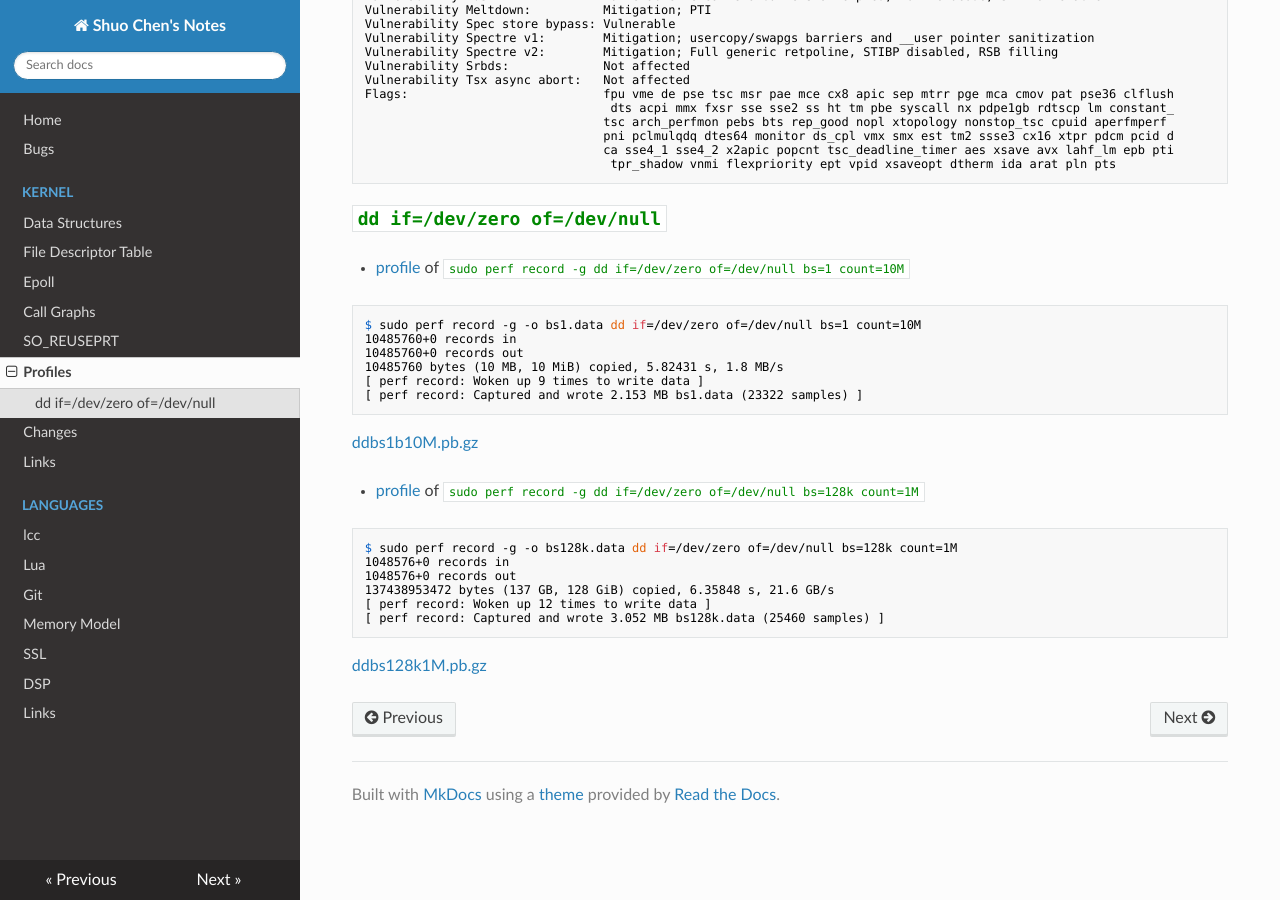
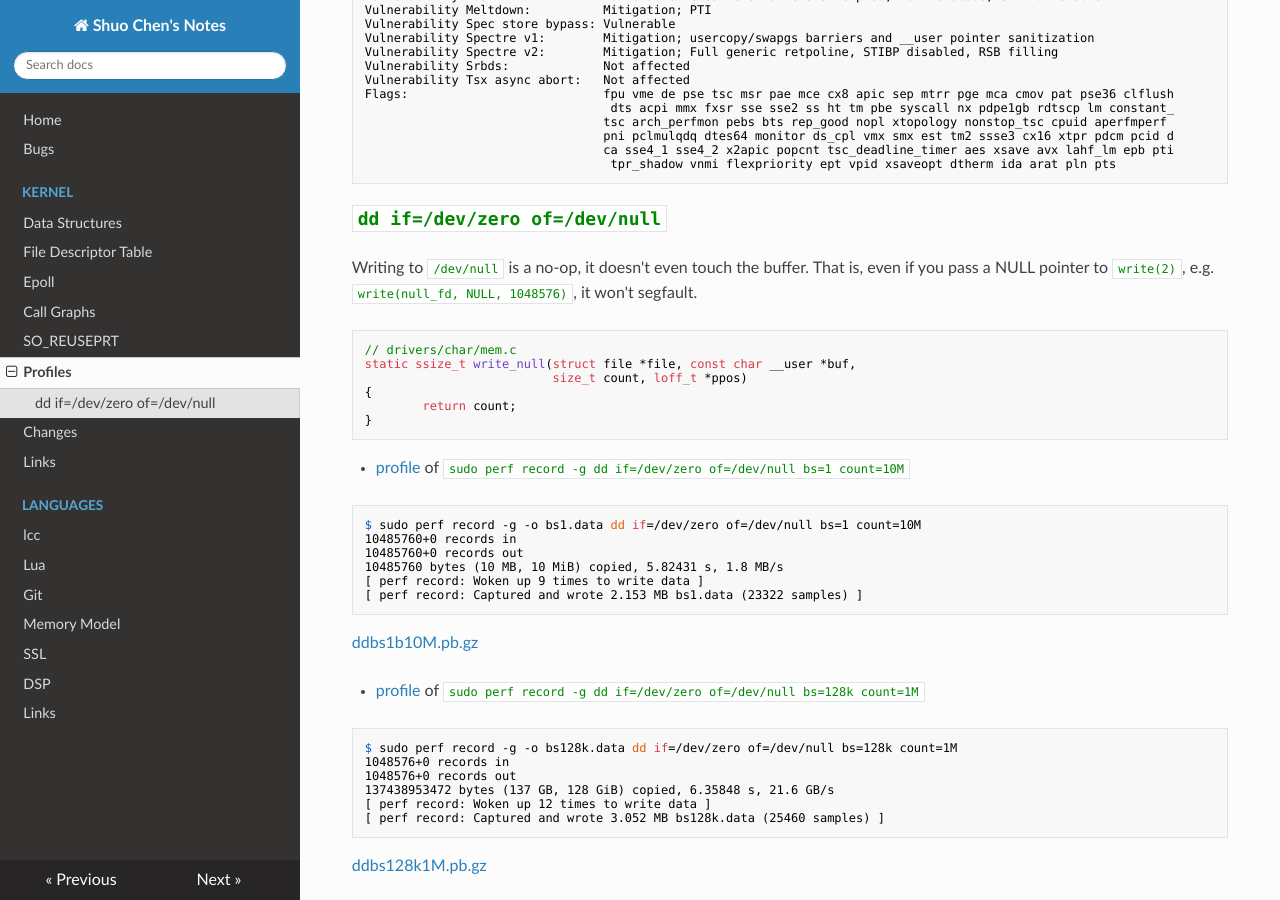
Before and after one commit to chenshuo/notes, an MkDocs documentation site: the page built from docs/kernel/profiles.md, in a window 1280 px wide and 900 px high, scrolled down 576 px. Built offline with MkDocs 1.6.1, drawn with Linux system fonts in a browser that asks for light colours; nearby versions of some CDN libraries; old or Windows-style settings are respelled for this version of MkDocs.

Commit message:
write to '/dev/null' is noop.

````diff
--- a/docs/kernel/profiles.md
+++ b/docs/kernel/profiles.md
@@ -49,6 +49,20 @@ Flags:                           fpu vme de pse tsc msr pae mce cx8 apic sep mtr
 
 ## `dd if=/dev/zero of=/dev/null`
 
+Writing to `/dev/null` is a no-op, it doesn't even touch the buffer.
+That is, even if you pass a NULL pointer to `write(2)`, e.g. `write(null_fd, NULL, 1048576)`,
+it won't segfault.
+
+```c
+// drivers/char/mem.c
+static ssize_t write_null(struct file *file, const char __user *buf,
+                          size_t count, loff_t *ppos)
+{
+        return count;
+}
+```
+
+
 * [profile](profile-dd1b.html) of `sudo perf record -g dd if=/dev/zero of=/dev/null bs=1 count=10M`
 
 ```shell
````
